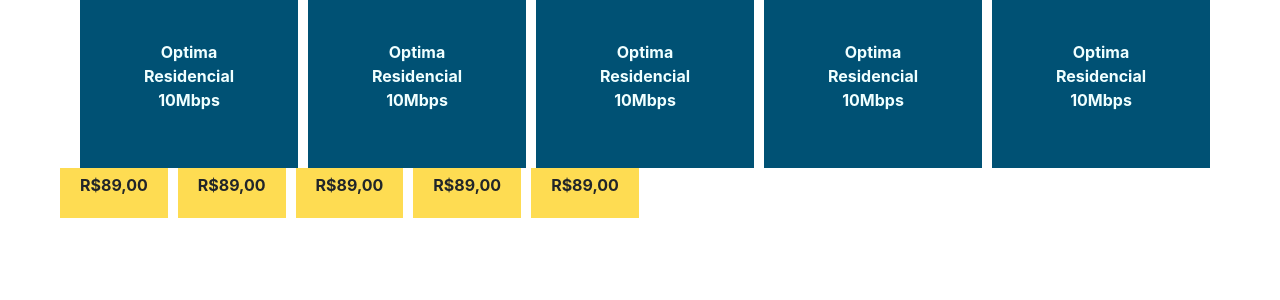
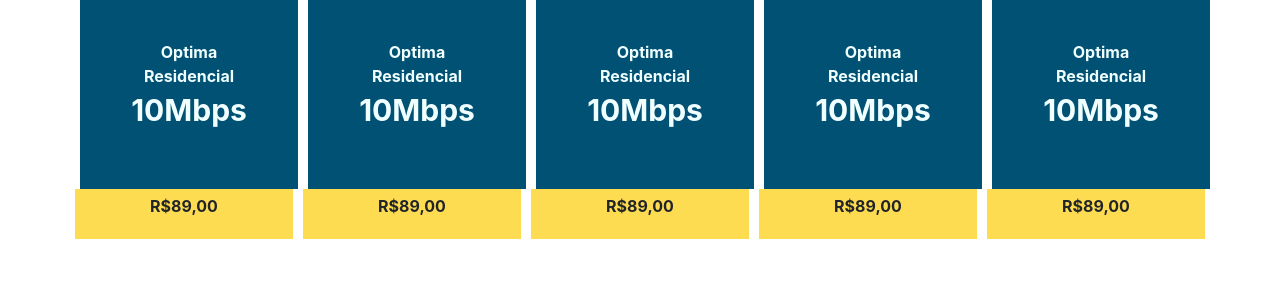
Before and after one commit to silvioamp/teste, a PHP site: page /index.html in a window 1280 px wide. Shown: the top 300 px of the page. Run offline with PHP 8.4, Linux system fonts and the light colour scheme.

Commit message:
alteracao plano

```diff
--- a/estilo2.css
+++ b/estilo2.css
@@ -2,10 +2,13 @@
     background-color: rgb(0, 81, 116);
     margin-left: 10px;
     color: azure;
+    padding: 20px;
 }
-.planos{
-   padding: 20px;
+span{
+    padding-top: 20px;
+    font-size: 30px;
 }
+
 .valor{
     background-color: #FEDC52;
     margin-left: 5px;
@@ -20,4 +23,5 @@
 .preco{
     padding: 5px;
     font-weight: bold;
+    text-align: center;
 }
--- a/index.html
+++ b/index.html
@@ -16,29 +16,30 @@
         <div class="row">
             <div class="col planos">
               <p class="nome">
-                  Optima Residencial 10Mbps
+                  Optima Residencial <span>10Mbps</span>
               </p>
             </div>
             <div class="col planos">
                 <p class="nome">
-                  Optima Residencial 10Mbps
+                  Optima Residencial <span>10Mbps</span>
               </p>
             </div>
             <div class="col planos">
                 <p class="nome">
-                  Optima Residencial 10Mbps
+                  Optima Residencial <span>10Mbps</span>
                 </p>
             </div>
             <div class="col planos">
                 <p class="nome">
-                  Optima Residencial 10Mbps
+                  Optima Residencial <span>10Mbps</span>
                 </p>
             </div>
             <div class="col planos">
                 <p class="nome">
-                  Optima Residencial 10Mbps
+                  Optima Residencial <span>10Mbps</span>
                 </p>
             </div>
+        <div class="col-md-12">
         <div class="row">
                 <div class="col-md valor">
                     <p class="preco">R$89,00</p>
@@ -57,5 +58,6 @@
             </div>
         </div>
     </div>
+    </div>
     </body>
 </html>
```
